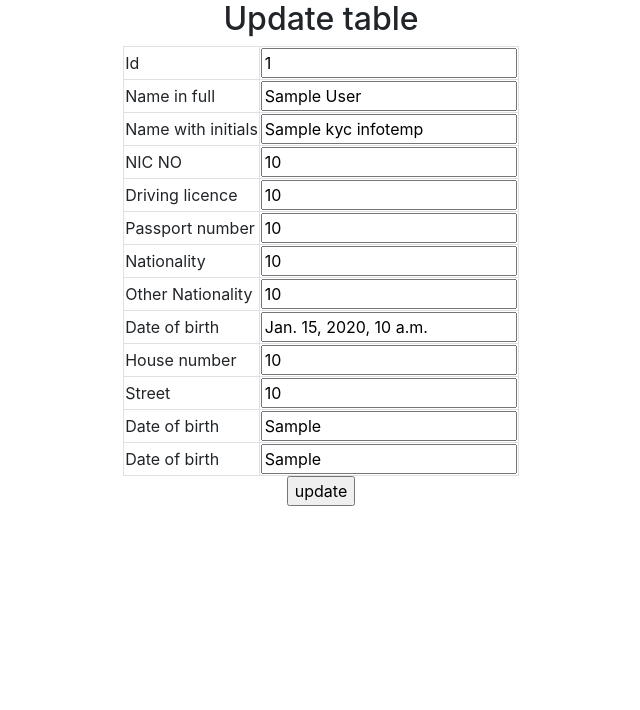
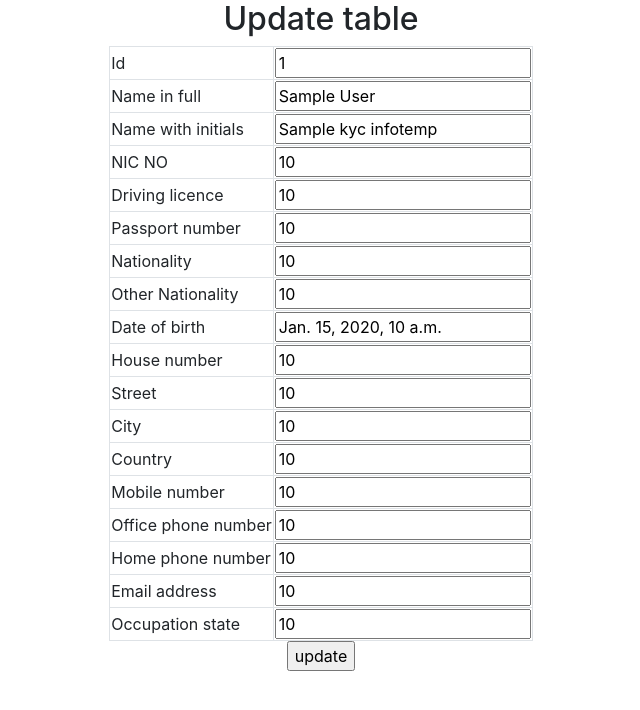
Before and after one commit to Dinithikw/TeamMicro, a Django app: template kyc_django/kyc_django/kyc/templates/kyc/edit.html in a window 1280 px wide. Shown: the top 710 px of the page, without its empty margins (319-959 px from the left). Run offline with Django 3.2, Linux system fonts and the light colour scheme; the template is opened without the code that fills it: most values are stand-ins (such as "Sample title", 1, 10 or a date in 2020); data that the repository does not hold is empty; some libraries are stand-ins or nearby versions.

Commit message:
adding more fields

```diff
--- a/kyc_django/kyc_django/kyc/templates/kyc/edit.html
+++ b/kyc_django/kyc_django/kyc/templates/kyc/edit.html
@@ -71,7 +71,7 @@
 
                     <tr class="border">
                         <td class="border">Date of birth</td>
-                        <td class="border"><input type="text" name="dob" value="{{Kyc_Infotemp.date_of_birth_temp}}"></td>
+                        <td class="border"><input type="text" name="dob" value="{{Kyc_Infotemp.date_of_birth_temp}}" readonly></td>
                     </tr>
 
                     <tr class="border">
@@ -86,14 +86,39 @@
 
 
                     <tr class="border">
-                        <td class="border">Date of birth</td>
-                        <td class="border"><input type="text" name="dob" value="{{Kyc_Infotemp.}}" readonly></td>
+                        <td class="border">City</td>
+                        <td class="border"><input type="text" name="city" value="{{Kyc_Infotemp.city_temp}}"></td>
                     </tr>
 
 
                     <tr class="border">
-                        <td class="border">Date of birth</td>
-                        <td class="border"><input type="text" name="dob" value="{{Kyc_Infotemp.}}"></td>
+                        <td class="border">Country</td>
+                        <td class="border"><input type="text" name="Country" value="{{Kyc_Infotemp.country_temp}}"></td>
+                    </tr>
+
+                    <tr class="border">
+                        <td class="border">Mobile number</td>
+                        <td class="border"><input type="text" name="mobile_num" value="{{Kyc_Infotemp.mob_no_temp}}"></td>
+                    </tr>
+
+                    <tr class="border">
+                        <td class="border">Office phone number</td>
+                        <td class="border"><input type="text" name="office_num" value="{{Kyc_Infotemp.office_num_temp}}"></td>
+                    </tr>
+
+                    <tr class="border">
+                        <td class="border">Home phone number</td>
+                        <td class="border"><input type="text" name="home_num" value="{{Kyc_Infotemp.home_num_temp}}"></td>
+                    </tr>
+
+                    <tr class="border">
+                        <td class="border">Email address</td>
+                        <td class="border"><input type="text" name="email_add" value="{{Kyc_Infotemp.email_add_temp}}"></td>
+                    </tr>
+
+                    <tr class="border">
+                        <td class="border">Occupation state</td>
+                        <td class="border"><input type="text" name="occu_state" value="{{Kyc_Infotemp.occu_state_temp}}"></td>
                     </tr>
 
                 </table>
```
